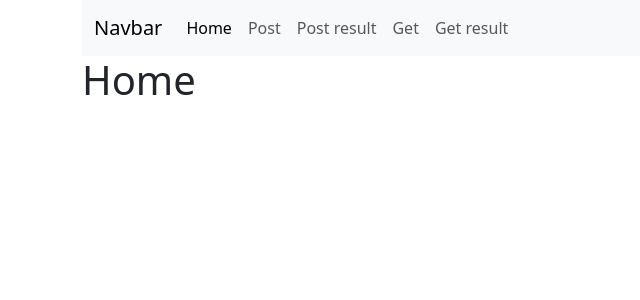
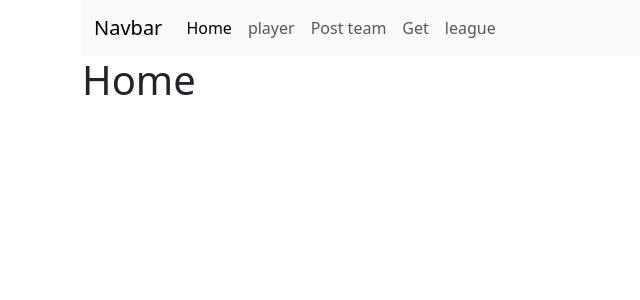
Before and after one commit to HustonBryan319/HW3, a PHP site: page / in a window 1280 px wide. Shown: the top 300 px of the page, without its empty margins (0-640 px from the left). Run offline with PHP 8.4, Linux system fonts and the light colour scheme.

Commit message:
Update view-header.php

```diff
--- a/view-header.php
+++ b/view-header.php
@@ -20,16 +20,16 @@
           <a class="nav-link active" aria-current="page" href="/">Home</a>
         </li>
         <li class="nav-item">
-          <a class="nav-link" href="post.php">Post</a>
+          <a class="nav-link" href="post.php">player</a>
         </li>
                 <li class="nav-item">
-          <a class="nav-link" href="post-result.php">Post result</a>
+          <a class="nav-link" href="post-result.php">Post team</a>
         </li>
                 <li class="nav-item">
           <a class="nav-link" href="Get.php">Get</a>
         </li>
                 <li class="nav-item">
-          <a class="nav-link" href="Get-result.php">Get result</a>
+          <a class="nav-link" href="Get-result.php">league</a>
         </li>
 
         </ul>
```
